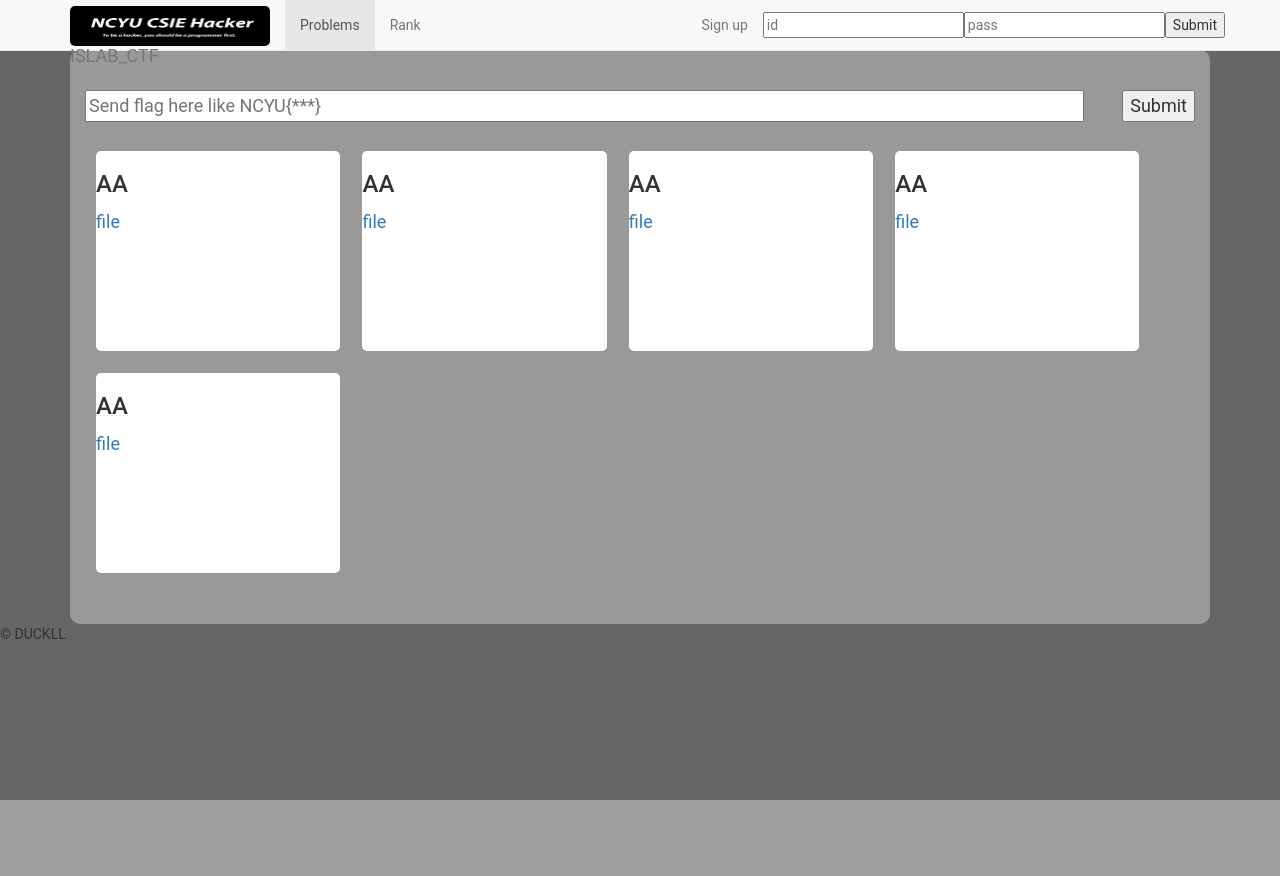
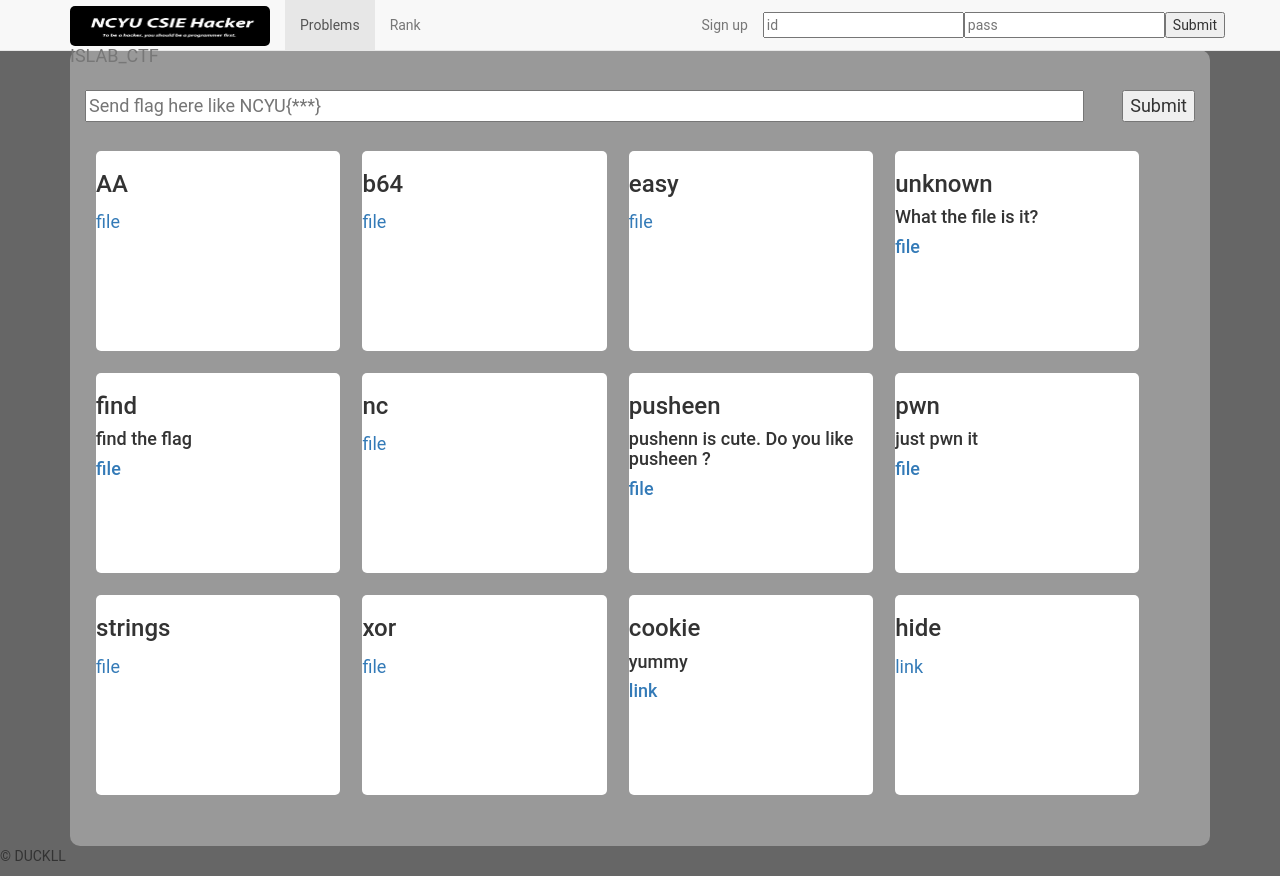
Before and after one commit to shi359/islab_exam, a PHP site: page / in a window 1280 px wide. Before the commit the page ends 800 px from the top, so only its background shows below. Run offline with PHP 8.4, Linux system fonts and the light colour scheme; some libraries are stand-ins or nearby versions.

Commit message:
modify index: update exam

```diff
--- a/index.php
+++ b/index.php
@@ -64,20 +64,53 @@ else{
       <a href="./data/aa.txt">file</a>
 </div>
 <div class="item">
-      <h3>AA</h3>
-      <a href="./data/aa.txt">file</a>
+      <h3>b64</h3>
+      <a href="./data/encode.txt">file</a>
 </div>
 <div class="item">
-      <h3>AA</h3>
-      <a href="./data/aa.txt">file</a>
+      <h3>easy</h3>
+      <a href="./data/easy.txt">file</a>
 </div>
 <div class="item">
-      <h3>AA</h3>
-      <a href="./data/aa.txt">file</a>
+      <h3>unknown</h3>
+      <h4>What the file is it?<h4>
+      <a href="./data/unknow.txt">file</a>
 </div>
 <div class="item">
-      <h3>AA</h3>
-      <a href="./data/aa.txt">file</a>
+      <h3>find</h3>
+      <h4>find the flag<h4>
+      <a href="./data/find.zip">file</a>
+</div>
+<div class="item">
+      <h3>nc</h3>
+      <a href="./data/nc.txt">file</a>
+</div>
+<div class="item">
+      <h3>pusheen</h3>
+      <h4>pushenn is cute. Do you like pusheen ?<h4>
+      <a href="./data/pusheen.txt">file</a>
+</div>
+<div class="item">
+      <h3>pwn</h3>
+      <h4>just pwn it<h4>
+      <a href="./data/pwn">file</a>
+</div>
+<div class="item">
+      <h3>strings</h3>
+      <a href="./data/strings">file</a>
+</div>
+<div class="item">
+      <h3>xor</h3>
+      <a href="./data/xor.c">file</a>
+</div>
+<div class="item">
+      <h3>cookie</h3>
+      <h4>yummy<h4>
+      <a href="http://sv.duckll.tw:1337/">link</a>
+</div>
+<div class="item">
+      <h3>hide</h3>
+      <a href="http://sv.duckll.tw:1337/hide.html">link</a>
 </div>
 <?php
 /*
```
